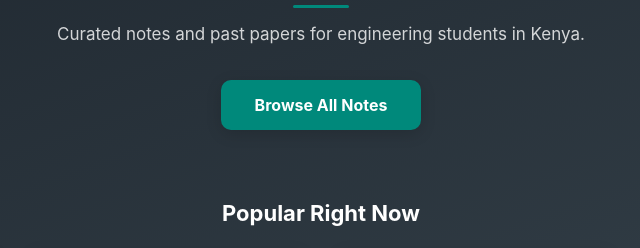
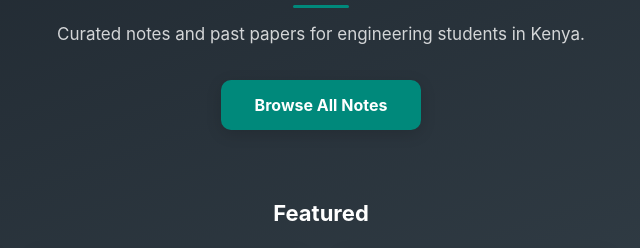
Before and after one commit to Alfie1653/ufunditools, a Flask app: page / in a window 1280 px wide. Shown: the part 199-447 px from the top of the page, without its empty margins (319-959 px from the left). Run offline with Flask 3, Linux system fonts and the light colour scheme; some libraries are stand-ins or nearby versions.

Commit message:
Featured instead of Popular Right Now

```diff
--- a/templates/home.html
+++ b/templates/home.html
@@ -10,7 +10,7 @@
 </section>
 
 <section class="featured-section">
-  <h2>Popular Right Now</h2>
+  <h2>Featured</h2>
   <div class="product-grid featured-grid">
     {% for pid, product in featured_products.items() %}
     <div>
```
